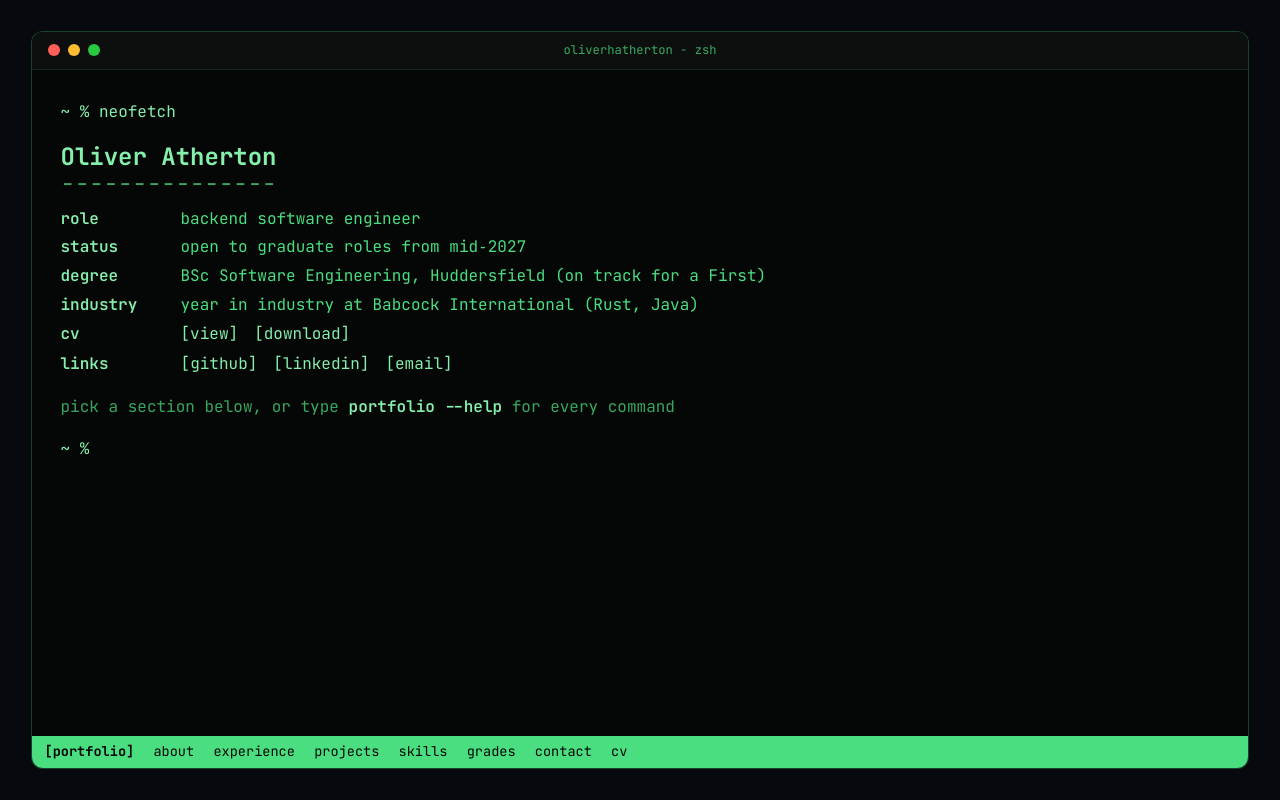
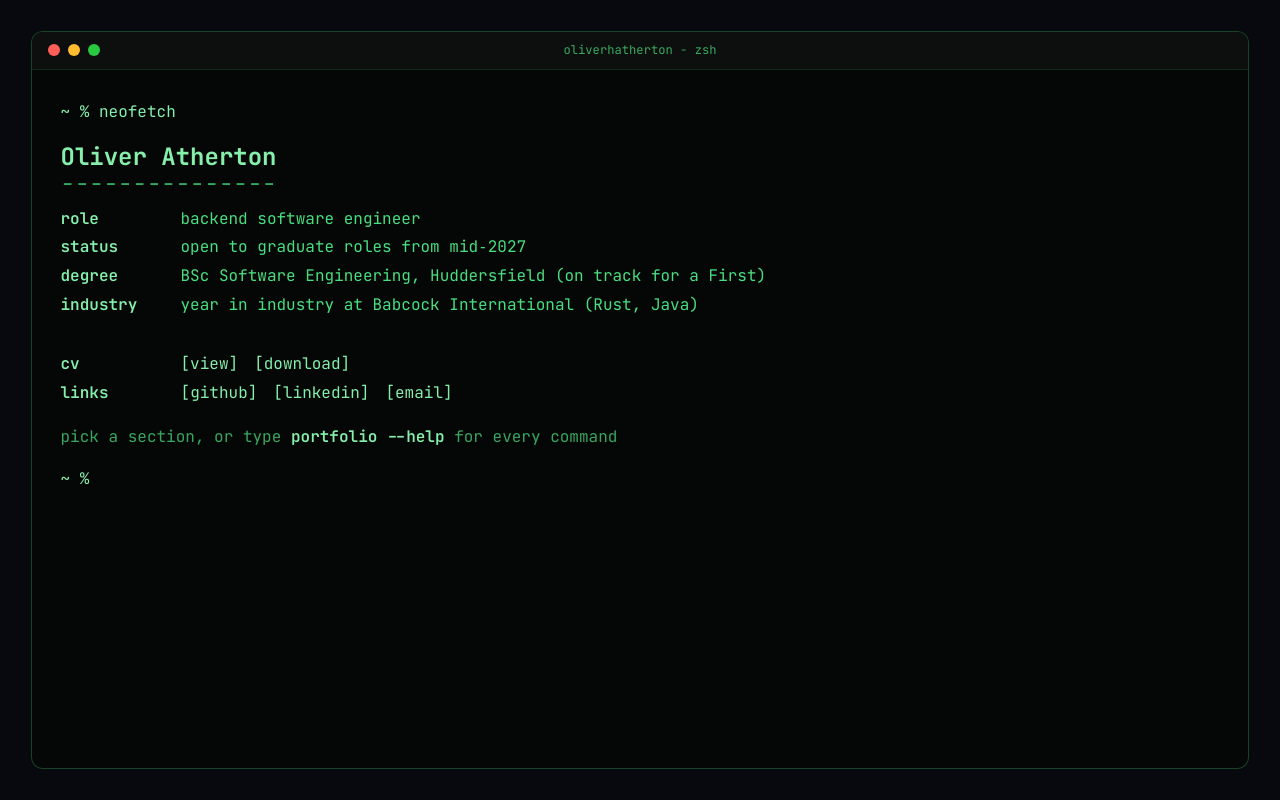
Before and after one commit to oliverhatherton/portfolio, a React (Vite) app: page / in a window 1280 px wide. Built offline with nearby package versions, Linux system fonts and the light colour scheme.

Commit message:
feat: show the status bar on small screens only
- add a sections row to the neofetch intro for desktop navigation
- keep the tmux status bar below 860px, where sections render inline
- hide the intro's sections row when the bar is showing

```diff
--- a/src/components/terminal/Terminal.jsx
+++ b/src/components/terminal/Terminal.jsx
@@ -7,8 +7,9 @@ import WindowManager from "../windows/WindowManager";
 
 const PROMPT = "~ %";
 const HELP_WORDS = ["", "--help", "-h", "help", "?"];
-/* Sections pinned to the status bar, so nothing requires typing. */
-const QUICK = ["about", "experience", "projects", "skills", "grades", "contact", "cv"];
+/* Sections offered as tappable commands (intro row on desktop, status bar
+   on small screens), so nothing requires typing. */
+const QUICK = ["about", "experience", "projects", "skills", "grades", "contact"];
 
 // Touch devices: focusing the input pops the keyboard over the content, so
 // only focus it when the visitor taps the prompt itself.
@@ -341,9 +342,10 @@ export default function Terminal() {
           </div>
         </main>
 
+        {/* Shown below the desktop breakpoint only, where there are no windows. */}
         <nav className="t-statusbar" aria-label="Portfolio sections">
           <span className="t-status-session" aria-hidden="true">[portfolio]</span>
-          {QUICK.map((name) => (
+          {[...QUICK, "cv"].map((name) => (
             <button
               type="button"
               key={name}
@@ -393,7 +395,22 @@ function Banner({ run, first = false }) {
             <dd>{value}</dd>
           </div>
         ))}
-        <div className="t-fetch-row" style={{ "--i": 6 }}>
+        <div className="t-fetch-row t-fetch-sections" style={{ "--i": 6 }}>
+          <dt>sections</dt>
+          <dd className="t-fetch-links">
+            {QUICK.map((name) => (
+              <button
+                type="button"
+                key={name}
+                className="t-cmd"
+                onClick={() => run(`portfolio ${name}`)}
+              >
+                {name}
+              </button>
+            ))}
+          </dd>
+        </div>
+        <div className="t-fetch-row" style={{ "--i": 7 }}>
           <dt>cv</dt>
           <dd className="t-fetch-links">
             <button type="button" className="t-cmd" onClick={() => run("portfolio cv")}>
@@ -404,7 +421,7 @@ function Banner({ run, first = false }) {
             </a>
           </dd>
         </div>
-        <div className="t-fetch-row" style={{ "--i": 7 }}>
+        <div className="t-fetch-row" style={{ "--i": 8 }}>
           <dt>links</dt>
           <dd className="t-fetch-links">
             {socials.map((s) => (
@@ -421,8 +438,8 @@ function Banner({ run, first = false }) {
         </div>
       </dl>
       {first ? (
-        <p className="t-line t-dim t-fetch-hint" style={{ "--i": 8 }}>
-          pick a section below, or type{" "}
+        <p className="t-line t-dim t-fetch-hint" style={{ "--i": 9 }}>
+          pick a section, or type{" "}
           <span className="t-strong">portfolio --help</span> for every command
         </p>
       ) : null}
--- a/src/components/terminal/terminal.css
+++ b/src/components/terminal/terminal.css
@@ -222,51 +222,6 @@
   gap: 0 1rem;
 }
 
-/* ---- Status bar: a tmux line of section shortcuts ---- */
-.t-statusbar {
-  display: flex;
-  flex: none;
-  align-items: center;
-  padding: 0 0.4rem;
-  background: var(--t-green);
-  color: var(--t-black);
-  font-family: var(--mono);
-  font-size: 0.85rem;
-  overflow-x: auto;
-  scrollbar-width: none;
-}
-.t-statusbar::-webkit-scrollbar {
-  display: none;
-}
-.t-status-session {
-  flex: none;
-  font-weight: 700;
-  padding: 0 0.6rem 0 0.4rem;
-}
-.t-status-cmd {
-  flex: none;
-  min-height: 2rem;
-  padding: 0 0.6rem;
-  font-family: var(--mono);
-  font-size: inherit;
-  color: var(--t-black);
-  background: none;
-  border: none;
-  cursor: pointer;
-  transition: background-color 0.15s ease;
-}
-.t-status-cmd:hover {
-  background: rgba(5, 7, 6, 0.14);
-}
-.t-status-cmd[aria-current="true"] {
-  color: var(--t-green-bright);
-  background: var(--t-black);
-}
-.t-status-cmd:focus-visible {
-  outline-color: var(--t-black);
-  outline-offset: -3px;
-}
-
 /* ---- Lists ---- */
 .t-list {
   display: flex;
@@ -380,6 +335,58 @@
   gap: 0.5rem;
 }
 
+/* ---- Status bar: a tmux line of section shortcuts, small screens only ---- */
+.t-statusbar {
+  display: none;
+  flex: none;
+  flex-wrap: wrap;
+  align-items: center;
+  padding: 0 0.4rem;
+  background: var(--t-green);
+  color: var(--t-black);
+  font-family: var(--mono);
+  font-size: 0.85rem;
+}
+.t-status-session {
+  flex: none;
+  font-weight: 700;
+  padding: 0 0.6rem 0 0.4rem;
+}
+.t-status-cmd {
+  flex: none;
+  min-height: 2.5rem;
+  padding: 0 0.6rem;
+  font-family: var(--mono);
+  font-size: inherit;
+  color: var(--t-black);
+  background: none;
+  border: none;
+  cursor: pointer;
+  transition: background-color 0.15s ease;
+}
+.t-status-cmd:hover {
+  background: rgba(5, 7, 6, 0.14);
+}
+.t-status-cmd[aria-current="true"] {
+  color: var(--t-green-bright);
+  background: var(--t-black);
+}
+.t-status-cmd:focus-visible {
+  outline-color: var(--t-black);
+  outline-offset: -3px;
+}
+
+/* matches the window manager's desktop query: below it, the bar takes over
+   from the intro's sections row */
+@media (max-width: 859px) {
+  .t-statusbar {
+    display: flex;
+  }
+  .t-fetch-sections {
+    display: none;
+  }
+}
+
 /* ---- Input ---- */
 .t-input-row {
   display: flex;
@@ -408,15 +415,11 @@
   .t-titlebar-text {
     display: none;
   }
-  .t-statusbar {
-    flex-wrap: wrap;
-    overflow-x: visible;
-  }
-  .t-status-cmd {
-    min-height: 2.5rem;
-  }
   .t-fetch-row {
     grid-template-columns: 5.5rem 1fr;
     gap: 0.6rem;
   }
+  .t-fetch-links .t-cmd {
+    padding: 0.35rem 0;
+  }
 }
```
